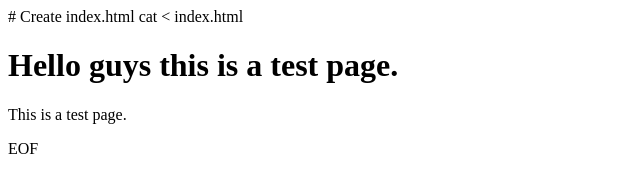
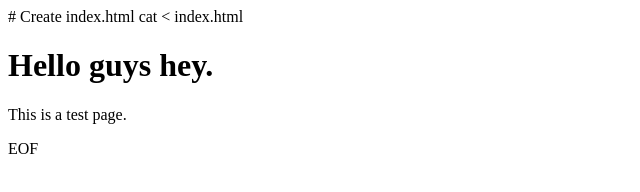
Before and after one commit to chandanvii/project-2, a plain HTML site: page index.html in a window 1280 px wide. Shown: the whole page, without its empty margins (0-640 px from the left). Drawn offline with Linux system fonts and the light colour scheme.

```diff
--- a/index.html
+++ b/index.html
@@ -6,7 +6,7 @@
     <title>My new way of changes of things</title>
 </head>
 <body>
-    <h1>Hello guys this is a test page.</h1>
+    <h1>Hello guys hey.</h1>
     <p>This is a test page.</p>
 </body>
 </html>
```
